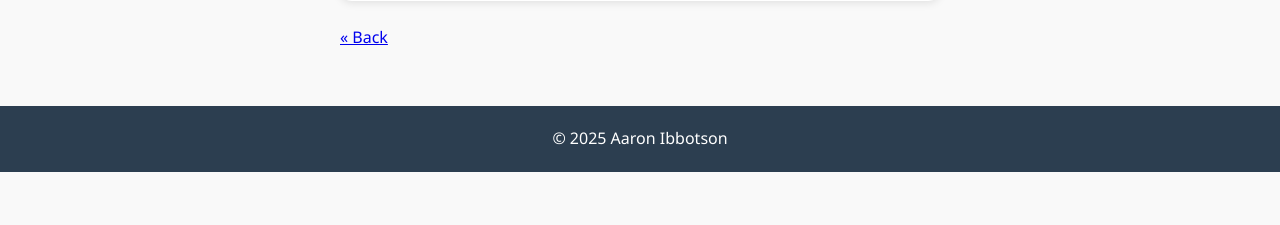
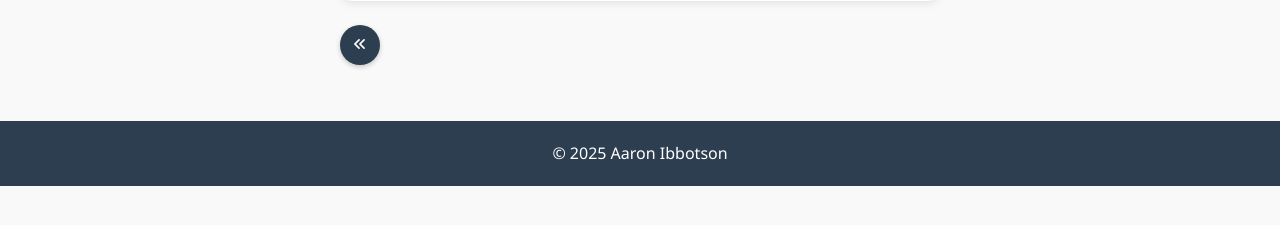
Before and after one commit to w1zzball/haiku, a Django app: template posts/templates/posts/post_detail.html in a window 1280 px wide. Shown: the part 421-646 px from the top of the page. Run offline with Django 5.2, Linux system fonts and the light colour scheme; the template is opened without the code that fills it, so the values that code supplies are empty.

Commit message:
feat: replace back link with a styled button and add event handler for navigation

```diff
--- a/posts/templates/posts/post_detail.html
+++ b/posts/templates/posts/post_detail.html
@@ -74,16 +74,20 @@
         </div>
       </div>
 
-      <a href="javascript:history.back()" class="back-link">« Back</a>
+      <button class="non-floating-button back-btn"><i class="fa-solid fa-angles-left"></i></button>
     </div>
   </div>
 {% endblock %}
 
 {% block extra_js %}
   <script>
-    // If you need any page-specific JavaScript
     document.addEventListener('DOMContentLoaded', function () {
-      // Find delete button on this page
+      // Back button handler
+      document.querySelector('.back-btn').addEventListener('click', function () {
+        history.back()
+      })
+
+      // Delete button handler
       const deleteBtn = document.querySelector('.delete-post-btn')
 
       if (deleteBtn) {
```
